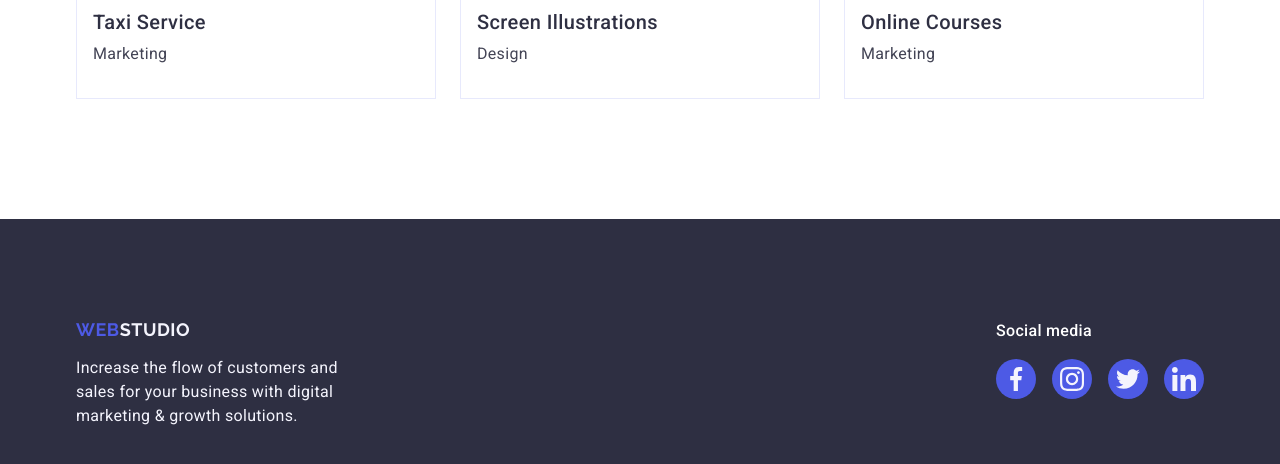
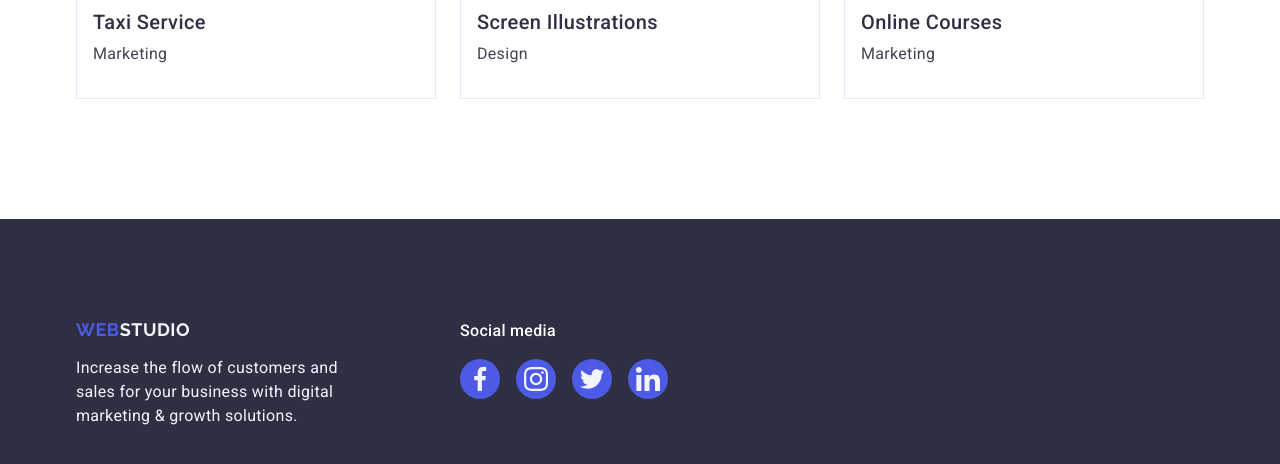
Before and after one commit to andreyk0q/goit-markup-hw-04, a plain HTML site: page index.html in a window 1280 px wide. Shown: the part 2948-3412 px from the top of the page. Drawn offline with nearby package versions, Linux system fonts and the light colour scheme.

Commit message:
add files

```diff
--- a/css/style.css
+++ b/css/style.css
@@ -218,7 +218,7 @@ section {
     margin: 0 auto;
 }
 
-.btn-anim{
+.btn-anim {
     transition: background-color 250ms cubic-bezier(0.4, 0, 0.2, 1);
 }
 
@@ -474,10 +474,11 @@ section {
 .footer-container {
     display: flex;
     align-items: baseline;
+    gap: 120px;
 }
 
 .footer-info {
-    margin-right: 120px;
+    margin-right: 0;
 }
 
 .footer-logo {
@@ -503,13 +504,6 @@ section {
     line-height: 1.5;
     letter-spacing: 0.02em;
     color: #f4f4fd;
-}
-
-.footer-container {
-    display: flex;
-    justify-content: space-between;
-    align-items: baseline;
-    gap: 120px;
 }
 
 .social-title {
```
Lines whose indentation alone changed are shown as unchanged.
